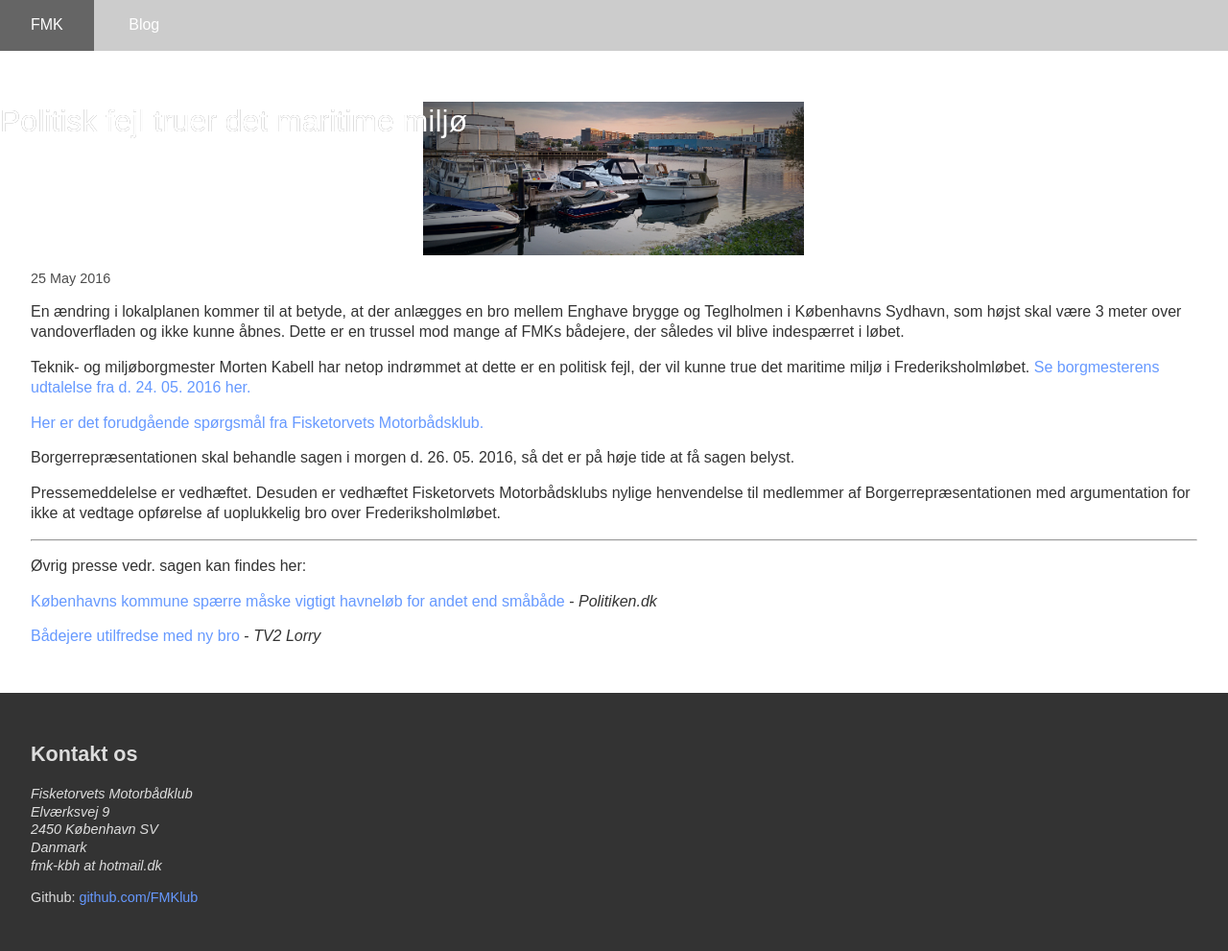
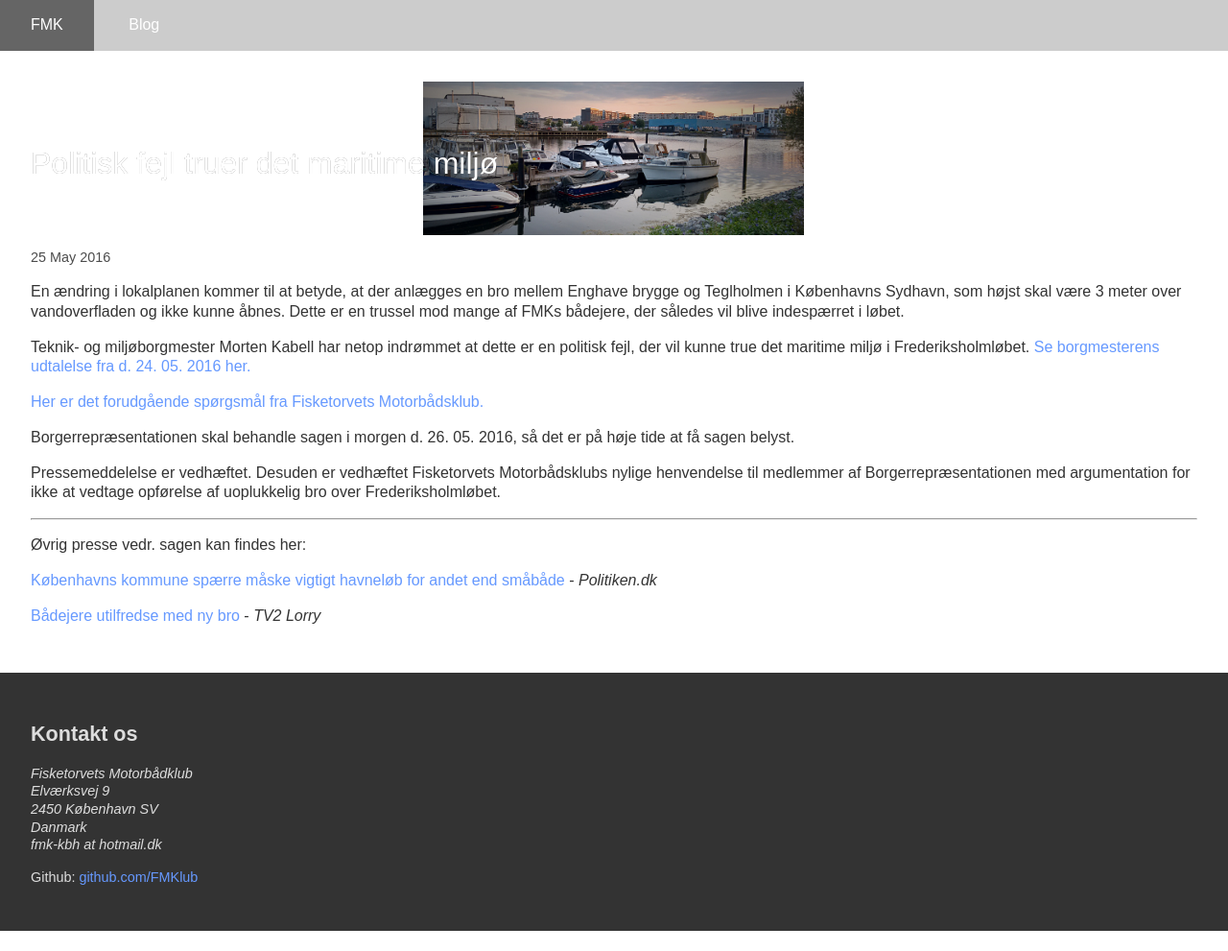
Before and after one commit to fisketorvetsmotorbaadklub/fisketorvetsmotorbaadklub.github.io, a Jekyll site: the page built from index.html, in a window 1280 px wide. Shown: the whole page at 96% size. Built offline with Jekyll 4.4.1, drawn with Linux system fonts in a browser that asks for light colours; after the commit the page ends 970 px from its top, so only the background shows below that.

Commit message:
Update main.css

```diff
--- a/css/main.css
+++ b/css/main.css
@@ -61,6 +61,10 @@
 
 .nice-header--title {
   display: block;
+  position: absolute;
+  bottom: 2rem;
+  left: 2rem;
+  z-index: 1;
   color: #fff;
   font-weight: normal;
   text-shadow: 0 0 rgba(0,0,0,0.5);
```
